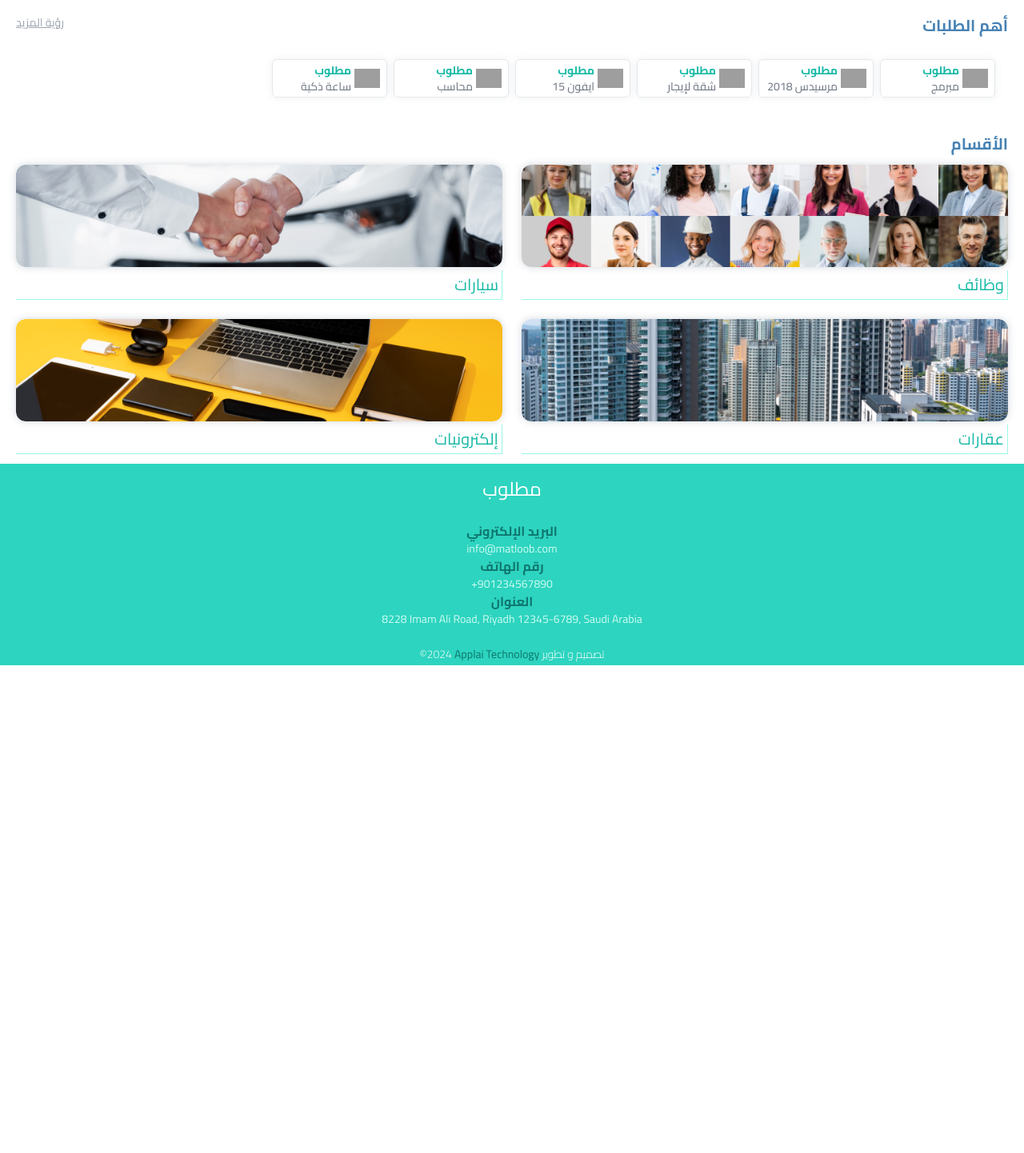
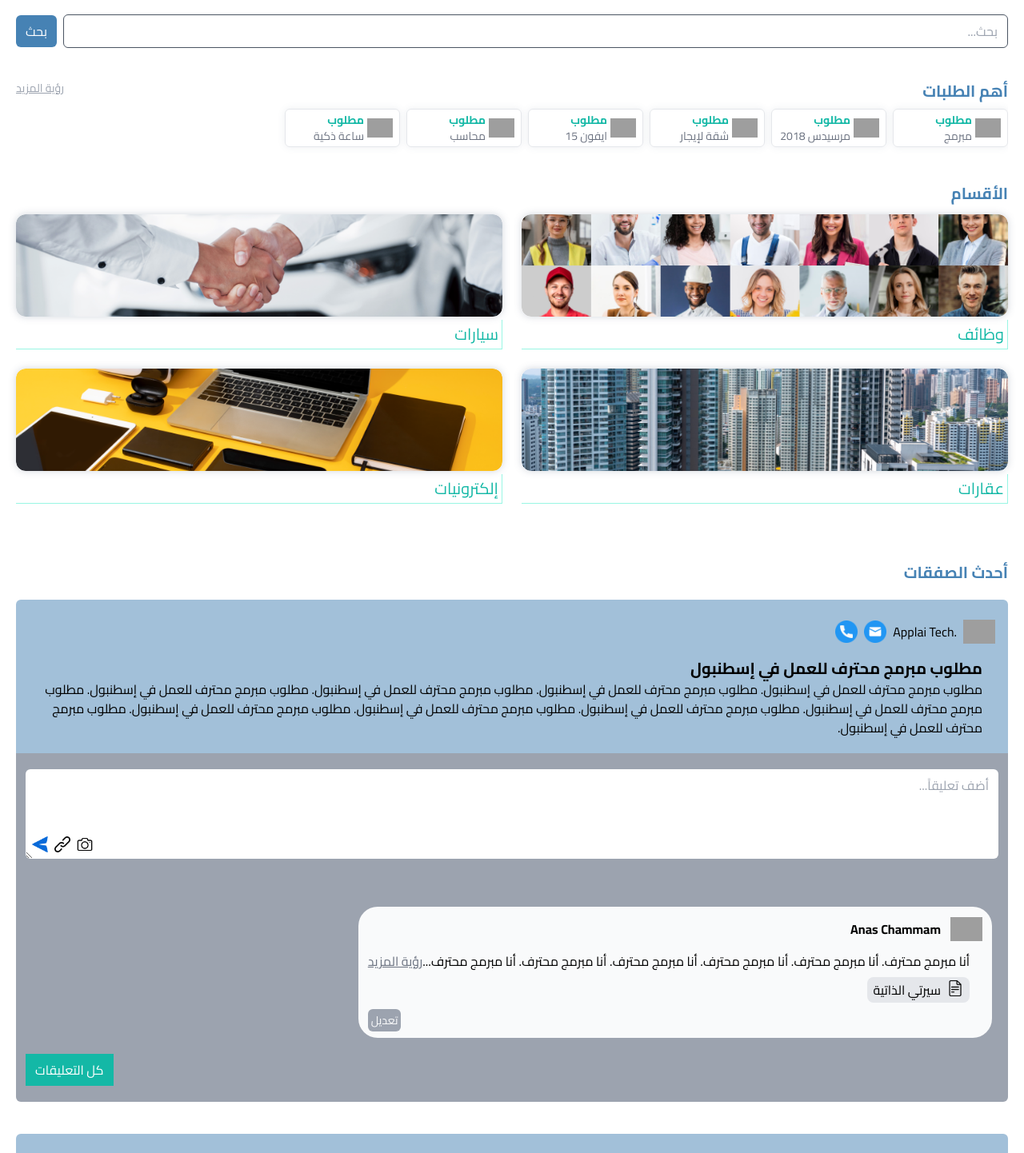
Before and after one commit to anasss777/Matloop-demo, a Next.js app: page / in a window 1280 px wide. Shown: the part 403-1845 px from the top of the page at 80% size. Before the commit the page ends 1235 px from the top, so only its background shows below. Built offline with nearby package versions, Linux system fonts and the light colour scheme; grey boxes are pictures that could not be loaded.

Commit message:
Latest deals section

```diff
--- a/app/jobs/page.tsx
+++ b/app/jobs/page.tsx
@@ -1,4 +1,5 @@
 import PostCard from "@/components/PostCard";
+import SearchInput from "@/components/SearchInput";
 import React from "react";
 
 const Jobs = () => {
@@ -7,23 +8,7 @@ const Jobs = () => {
       <p className="flex justify-center items-center mb-10 font-bold">
         يوجد 456 وظيفة
       </p>
-      <div
-        className={`flex flex-row justify-center items-center mx-auto gap-2 rtl`}
-      >
-        <input
-          type="text"
-          id="search"
-          name="search"
-          placeholder="بحث..."
-          className={`flex justify-center mx-auto outline-1 outline-gray-400 rtl border border-gray-600 py-2 px-3 rounded-md w-full`}
-        />
-        <button
-          className={`bg-[#4682b4] h-fit w-fit py-2 px-3 rounded-md text-white hover:bg-[#4682b4]/80 transition duration-300 ease-linear
-          cursor-pointer`}
-        >
-          بحث
-        </button>
-      </div>
+      <SearchInput />
       <PostCard />
       <PostCard />
       <PostCard />
--- a/app/page.tsx
+++ b/app/page.tsx
@@ -1,13 +1,18 @@
 import Categories from "@/components/Categories";
 import Hero from "@/components/Hero";
+import LatestDeals from "@/components/LatestDeals";
+import PostCard from "@/components/PostCard";
+import SearchInput from "@/components/SearchInput";
 import TopDeals from "@/components/TopDeals";
 
 export default function Home() {
   return (
     <main className="rtl">
       <Hero />
+      <SearchInput />
       <TopDeals />
       <Categories />
+      <LatestDeals />
     </main>
   );
 }
--- a/components/Footer.tsx
+++ b/components/Footer.tsx
@@ -5,7 +5,7 @@ const Footer = () => {
   const todayYear = new Date().getFullYear();
 
   return (
-    <div className="flex flex-col gap-6 bg-teal-400 pt-4 px-3">
+    <div className="flex flex-col gap-6 bg-teal-400 pt-4 px-3 mt-10">
       <Link href="/">
         <p className={`flex justify-center items-center text-2xl text-white`}>
           مطلوب
--- /dev/null
+++ b/components/LatestDeals.tsx
@@ -0,0 +1,25 @@
+import React from "react";
+import PostCard from "./PostCard";
+import Link from "next/link";
+
+const LatestDeals = () => {
+  return (
+    <div className="flex flex-col w-full h-fit pb-20 pt-10 px-5">
+      <h1 className="text-xl mt-5 font-semibold text-[#4682b4] flex flex-row justify-between">
+        أحدث الصفقات
+      </h1>
+      <PostCard />
+      <PostCard />
+      <PostCard />
+
+      <Link
+        href="/"
+        className="bg-[#4682b4] text-white py-2 px-3 rounded-3xl text-center"
+      >
+        رؤية الكل
+      </Link>
+    </div>
+  );
+};
+
+export default LatestDeals;
--- /dev/null
+++ b/components/SearchInput.tsx
@@ -0,0 +1,23 @@
+import React from "react";
+
+const SearchInput = () => {
+  return (
+    <div className={`flex flex-row justify-center items-center m-5 gap-2 rtl`}>
+      <input
+        type="text"
+        id="search"
+        name="search"
+        placeholder="بحث..."
+        className={`flex justify-center mx-auto outline-1 outline-gray-400 rtl border border-gray-600 py-2 px-3 rounded-md w-full`}
+      />
+      <button
+        className={`bg-[#4682b4] h-fit w-fit py-2 px-3 rounded-md text-white hover:bg-[#4682b4]/80 transition duration-300 ease-linear
+          cursor-pointer`}
+      >
+        بحث
+      </button>
+    </div>
+  );
+};
+
+export default SearchInput;
--- a/components/TopDeals.tsx
+++ b/components/TopDeals.tsx
@@ -21,7 +21,7 @@ const TopDeals = () => {
           رؤية المزيد
         </Link>
       </h1>
-      <div className="flex flex-row gap-2 py-2 pr-4 h-20 w-full mt-5 overflow-x-auto">
+      <div className="flex flex-row gap-2 py-2 h-20 w-full overflow-x-auto">
         {deals.map((deal, index) => (
           <SmallCard key={index} deal={deal} />
         ))}
```
